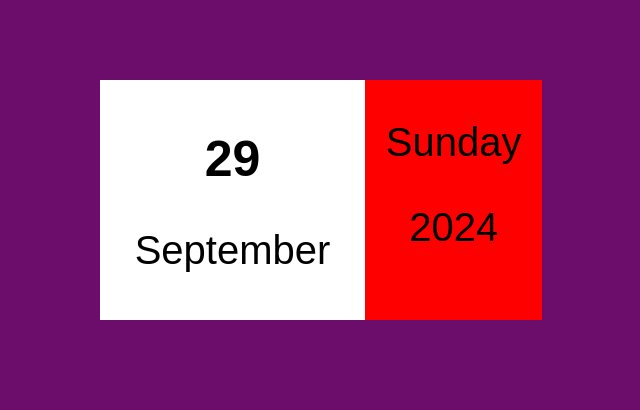
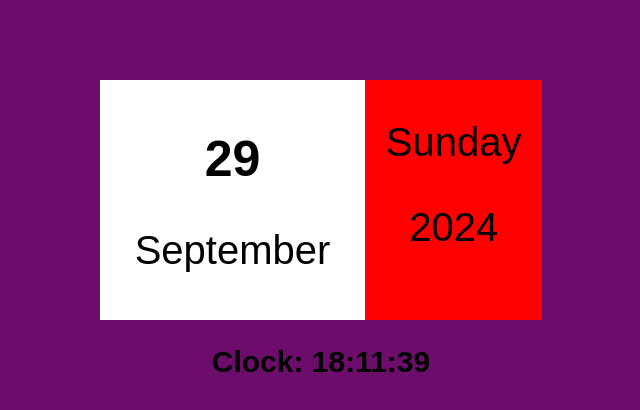
Before and after one commit to suadpllana/calendar, a React (Vite) app: page / in a window 1280 px wide. Shown: the top 410 px of the page, without its empty margins (319-959 px from the left). Built offline with nearby package versions, Linux system fonts and the light colour scheme.

Commit message:
first commit

```diff
--- a/src/Calendar.jsx
+++ b/src/Calendar.jsx
@@ -1,5 +1,5 @@
 import React from 'react'
-import {useState} from "react"
+import {useState , useEffect} from "react"
 const Calendar = () => {
 
     const dayOfWeek = ["Sunday" , "Monday" , "Tuesday" , "Wednesday", "Thursday" , "Friday" , "Saturday"]
@@ -7,13 +7,34 @@ const Calendar = () => {
             "October", "November", "December"
     ]
 
+
         const date = new Date()
         const number = date.getDate()
         const month = date.getMonth()
         const day = (date.getDay())
         const year = date.getFullYear()
 
-        console.log(day)
+        const [clock, setClock] = useState('');
+
+
+        useEffect(() => {
+          function updateClock() {
+              const date = new Date();
+            const hours = date.getHours().toString().padStart(2, '0');
+            const minutes = date.getMinutes().toString().padStart(2, '0');
+            const seconds = date.getSeconds().toString().padStart(2, '0');
+            setClock(`${hours}:${minutes}:${seconds}`);
+
+
+          };
+          updateClock()
+
+          const intervalId = setInterval(updateClock, 1000);
+
+            return () => clearInterval(intervalId)
+        }, []);
+
+
 
 
   return (
@@ -29,6 +50,7 @@ const Calendar = () => {
             <p id="year">{year}</p>
         </div>
     </div>
+    <h2 className="time">Clock: {clock}</h2>
     </div>
   )
 }
--- a/src/index.css
+++ b/src/index.css
@@ -29,6 +29,10 @@ p{
   font-size: 50px;
   margin-bottom: 5px;
 }
+.time{
+
+  font-size: 30px;
+}
 
 @media (max-width: 767px){
   .calendar{
```
